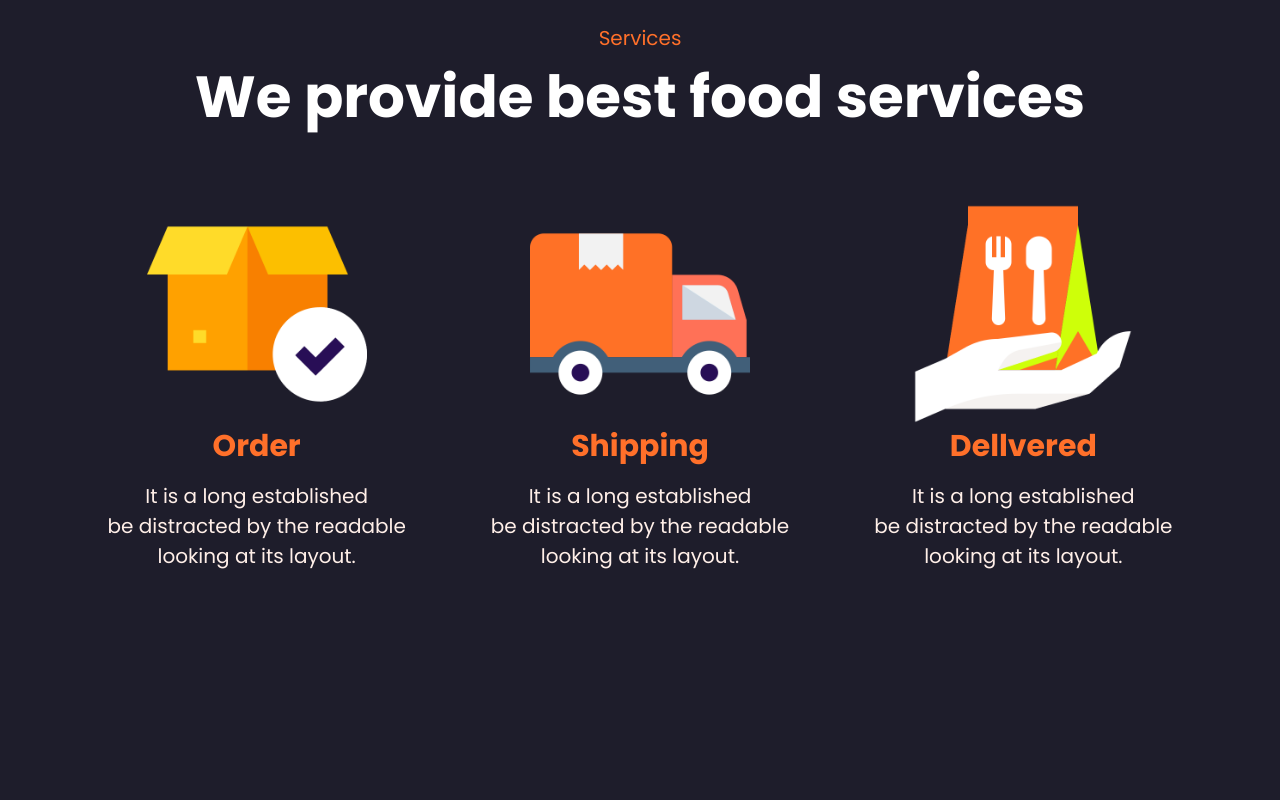
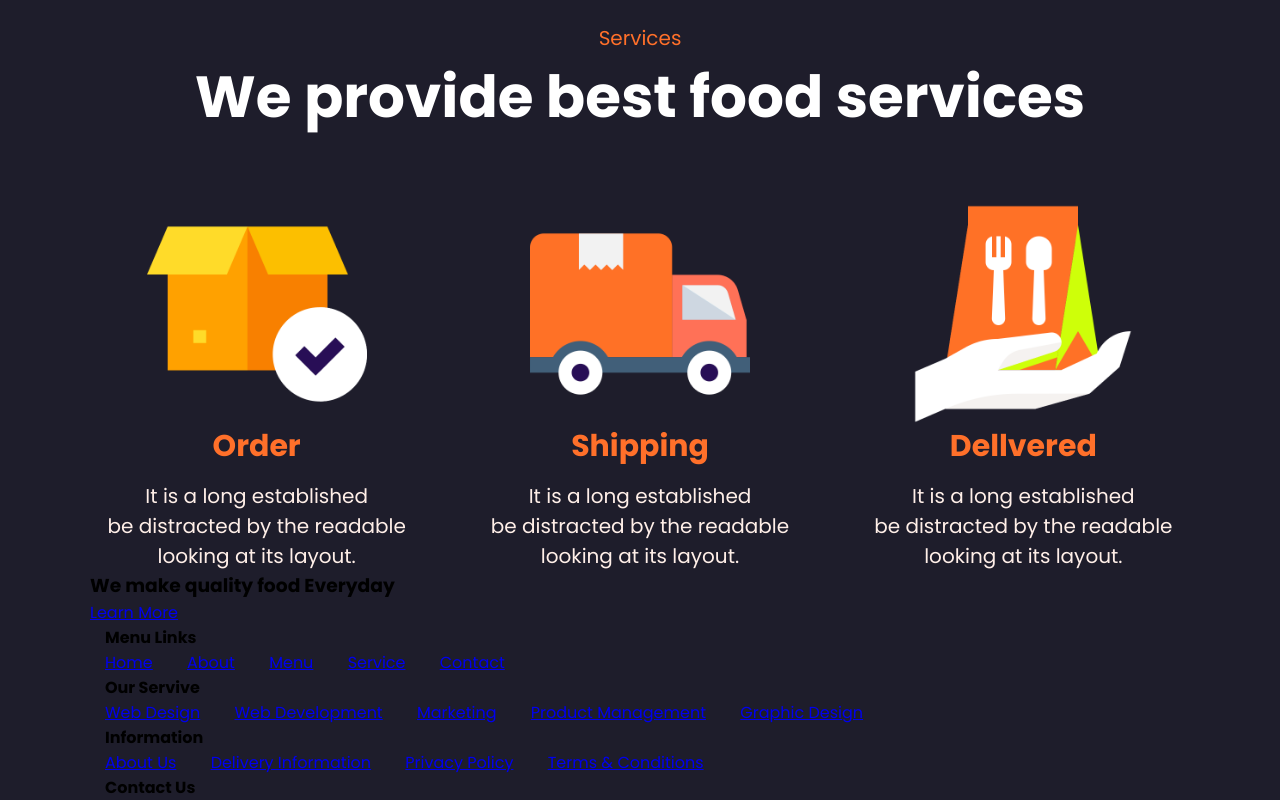
Before and after one commit to DanielAcevedoVega/proyectoWeb, a plain HTML site: page index.html in a window 1280 px wide. Shown: the part 3313-4113 px from the top of the page. Before the commit the page ends 3884 px from the top, so only its background shows below. Drawn offline with Linux system fonts and the light colour scheme.

Commit message:
feat: :construction: Estructura del html

```diff
--- a/index.html
+++ b/index.html
@@ -111,7 +111,43 @@
                 </div>
             </article>
         </section>
-        <section></section>
+        <section class="section__contact">
+            <article class="contact__moreInformation">
+                <h3>We make quality food
+                    Everyday
+                </h3>
+                <a href="#">Learn More</a>
+            </article>
+            <article class="contact__informationContact">
+                <div class="informationContact__">
+                    <h4>Menu Links</h4>
+                    <a href="#">Home</a>
+                    <a href="#">About</a>
+                    <a href="#">Menu</a>
+                    <a href="#">Service</a>
+                    <a href="#">Contact</a>
+                </div>
+                <div>
+                    <h4>Our Servive</h4>
+                    <a href="#">Web Design</a>
+                    <a href="#">Web Development</a>
+                    <a href="#">Marketing</a>
+                    <a href="#">Product Management</a>
+                    <a href="#">Graphic Design</a>
+                </div>
+                <div>
+                    <h4>Information</h4>
+                    <a href="#">About Us</a>
+                    <a href="#">Delivery Information</a>
+                    <a href="#">Privacy Policy</a>
+                    <a href="#">Terms & Conditions</a>
+                </div>
+                <div>
+                    <h4>Contact Us</h4>
+                    <div></div>
+                </div>
+            </article>
+        </section>
     </main>
 </body>
 </html>
```
